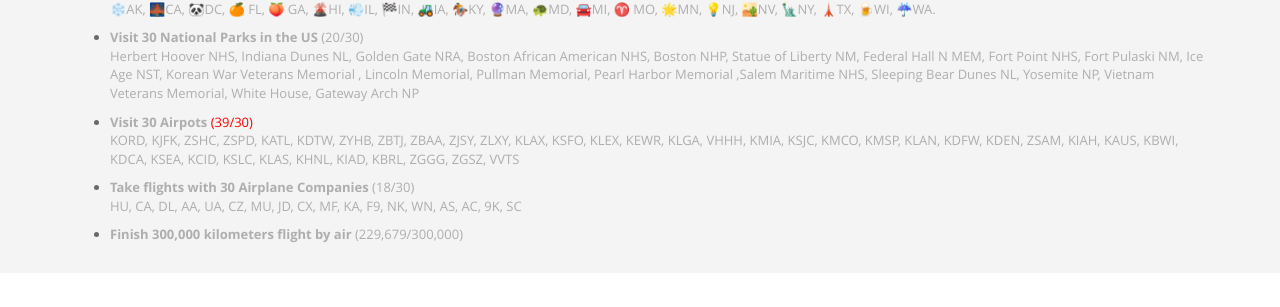
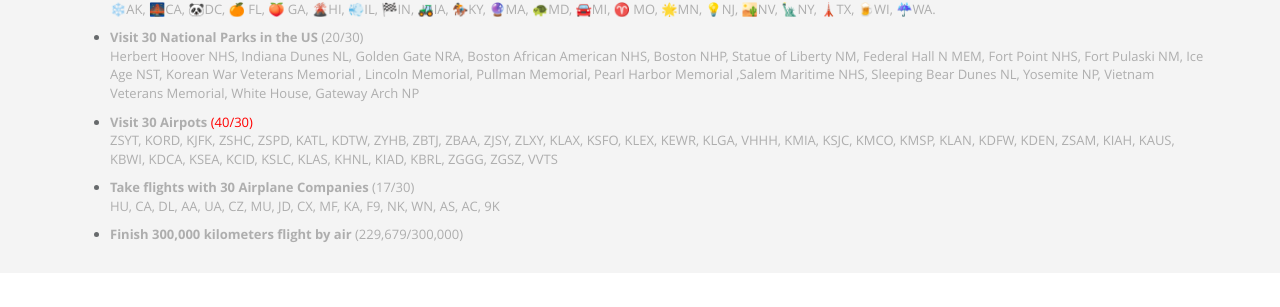
Before and after one commit to robinzixuan/robin.github.io, a Jekyll site: the page built from index.html, in a window 1280 px wide and 900 px high, scrolled down 10048 px. Shown: the part 147-454 px from the top of the window. Built offline with Jekyll 4.4.1, drawn with Linux system fonts in a browser that asks for light colours.

Commit message:
Update miscellaneous.html

```diff
--- a/_includes/sections/miscellaneous.html
+++ b/_includes/sections/miscellaneous.html
@@ -26,11 +26,11 @@
     Ice Age NST, Korean War Veterans Memorial , Lincoln Memorial, Pullman Memorial, Pearl Harbor Memorial
 ,Salem Maritime NHS, Sleeping Bear Dunes NL, Yosemite NP, Vietnam Veterans Memorial, White House, Gateway Arch NP</p>
         </li>
-    <li><p><b>Visit 30 Airpots</b> <span style="color:red">(39/30)</span><br />
-        KORD, KJFK, ZSHC, ZSPD, KATL, KDTW, ZYHB, ZBTJ, ZBAA, ZJSY, ZLXY, KLAX, KSFO, KLEX, KEWR, KLGA, VHHH, KMIA, KSJC, KMCO, KMSP, KLAN, KDFW, KDEN, ZSAM, KIAH, KAUS, KBWI, KDCA, KSEA, KCID, KSLC, KLAS, KHNL, KIAD, KBRL, ZGGG, ZGSZ, VVTS  </p>
+    <li><p><b>Visit 30 Airpots</b> <span style="color:red">(40/30)</span><br />
+        ZSYT, KORD, KJFK, ZSHC, ZSPD, KATL, KDTW, ZYHB, ZBTJ, ZBAA, ZJSY, ZLXY, KLAX, KSFO, KLEX, KEWR, KLGA, VHHH, KMIA, KSJC, KMCO, KMSP, KLAN, KDFW, KDEN, ZSAM, KIAH, KAUS, KBWI, KDCA, KSEA, KCID, KSLC, KLAS, KHNL, KIAD, KBRL, ZGGG, ZGSZ, VVTS  </p>
         </li>
-    <li><p><b>Take flights with 30 Airplane Companies</b> (18/30)<br />
-        HU, CA, DL, AA, UA, CZ, MU, JD, CX, MF, KA, F9, NK, WN, AS, AC, 9K, SC </p>
+    <li><p><b>Take flights with 30 Airplane Companies</b> (17/30)<br />
+        HU, CA, DL, AA, UA, CZ, MU, JD, CX, MF, KA, F9, NK, WN, AS, AC, 9K </p>
         </li>
     <li><p><b>Finish 300,000 kilometers flight by air</b> (229,679/300,000)</p>
     </li>
```
